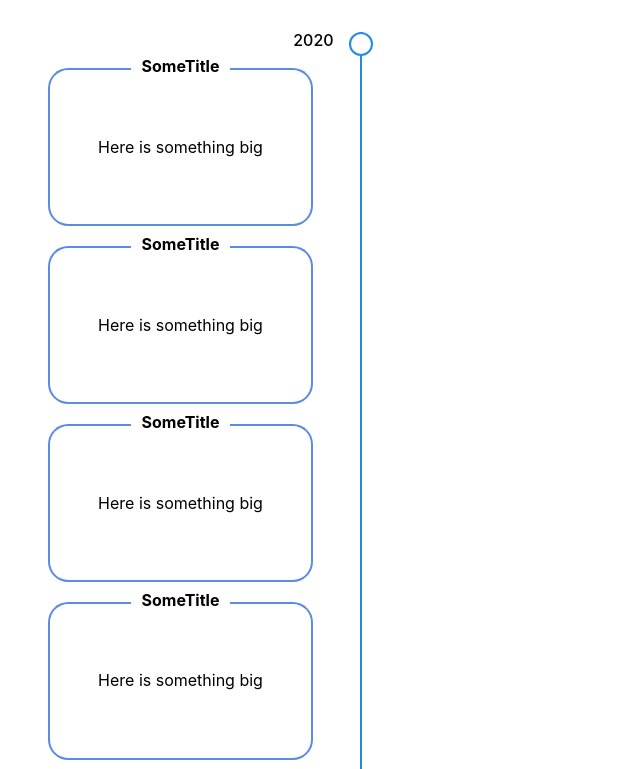
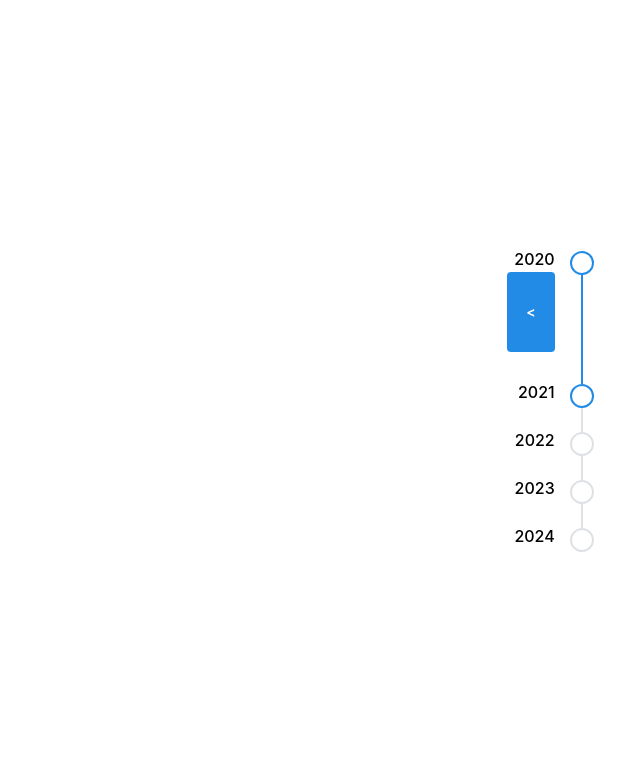
Before and after one commit to leechuckfon/ComponentLibrary-Custom, a React (Vite) app: page / in a window 1280 px wide. Shown: the top 769 px of the page, without its empty margins (440-1080 px from the left). Built offline with nearby package versions, Linux system fonts and the light colour scheme.

Commit message:
created expander

```diff
--- a/src/App.tsx
+++ b/src/App.tsx
@@ -3,6 +3,7 @@ import "./App.css";
 import "@mantine/core/styles.css";
 import { MantineProvider, Paper, Timeline, Text } from "@mantine/core";
 import { BorderedContainer } from "./components/bordered-text/bordered-text";
+import { Expander } from "./components/expander/expander";
 
 function App() {
   return (
@@ -10,26 +11,7 @@ function App() {
       <MantineProvider>
         <Timeline active={1} bulletSize={24} lineWidth={2} align="right">
           <Timeline.Item title="2020" __align="left">
-            <Text>
-              <BorderedContainer title="SomeTitle" borderColor="#5b8be2">
-                <p>Here is something big</p>
-              </BorderedContainer>
-              <BorderedContainer title="SomeTitle" borderColor="#5b8be2">
-                <p>Here is something big</p>
-              </BorderedContainer>
-              <BorderedContainer title="SomeTitle" borderColor="#5b8be2">
-                <p>Here is something big</p>
-              </BorderedContainer>
-              <BorderedContainer title="SomeTitle" borderColor="#5b8be2">
-                <p>Here is something big</p>
-              </BorderedContainer>
-              <BorderedContainer title="SomeTitle" borderColor="#5b8be2">
-                <p>Here is something big</p>
-              </BorderedContainer>
-              <BorderedContainer title="SomeTitle" borderColor="#5b8be2">
-                <p>Here is something big</p>
-              </BorderedContainer>
-            </Text>
+            <Expander />
           </Timeline.Item>
           <Timeline.Item title="2021"></Timeline.Item>
           <Timeline.Item title="2022"></Timeline.Item>
--- /dev/null
+++ b/src/components/expander/expander.module.scss
@@ -0,0 +1,42 @@
+.expander {
+    &__container {
+        display: flex;
+        gap: 2ch;
+        flex-direction: row-reverse;
+        overflow: hidden;
+    }
+
+    &__arrow {
+        transition: all 300ms;
+
+        &--active {
+            transform: rotate(180deg);
+        }
+    }
+
+    &__button {
+        height: 10vh;
+        z-index: 1;
+    }
+
+    &__item {
+        display: flex;
+        justify-content: center;
+        align-items: center;
+        height: 10vh;
+        width: 15vh;
+        border: 2px black solid;
+
+        &__list {
+            transition: all 500ms;
+            transform: translateX(150%);
+            display: flex;
+            z-index: 0;
+            gap: 2ch;
+
+            &--open {
+                transform: translateX(0);
+            }
+        }
+    }
+}
--- /dev/null
+++ b/src/components/expander/expander.tsx
@@ -0,0 +1,37 @@
+import { Button } from "@mantine/core";
+import styles from "./expander.module.scss";
+import { useState } from "react";
+
+export function Expander() {
+  const [open, setOpen] = useState(false);
+
+  return (
+    <div className={styles.expander__container}>
+      <Button
+        className={styles.expander__button}
+        onClick={() => setOpen(!open)}
+      >
+        <span
+          className={[
+            styles.expander__arrow,
+            open ? styles["expander__arrow--active"] : "",
+          ].join(" ")}
+        >
+          {"<"}
+        </span>
+      </Button>
+      <div
+        className={[
+          styles.expander__item__list,
+          open ? styles["expander__item__list--open"] : "",
+        ].join(" ")}
+      >
+        <div className={styles.expander__item}>Expand Item 1</div>
+        <div className={styles.expander__item}>Expand Item 2</div>
+        <div className={styles.expander__item}>Expand Item 3</div>
+        <div className={styles.expander__item}>Expand Item 4</div>
+        <div className={styles.expander__item}>Expand Item 5</div>
+      </div>
+    </div>
+  );
+}
```
